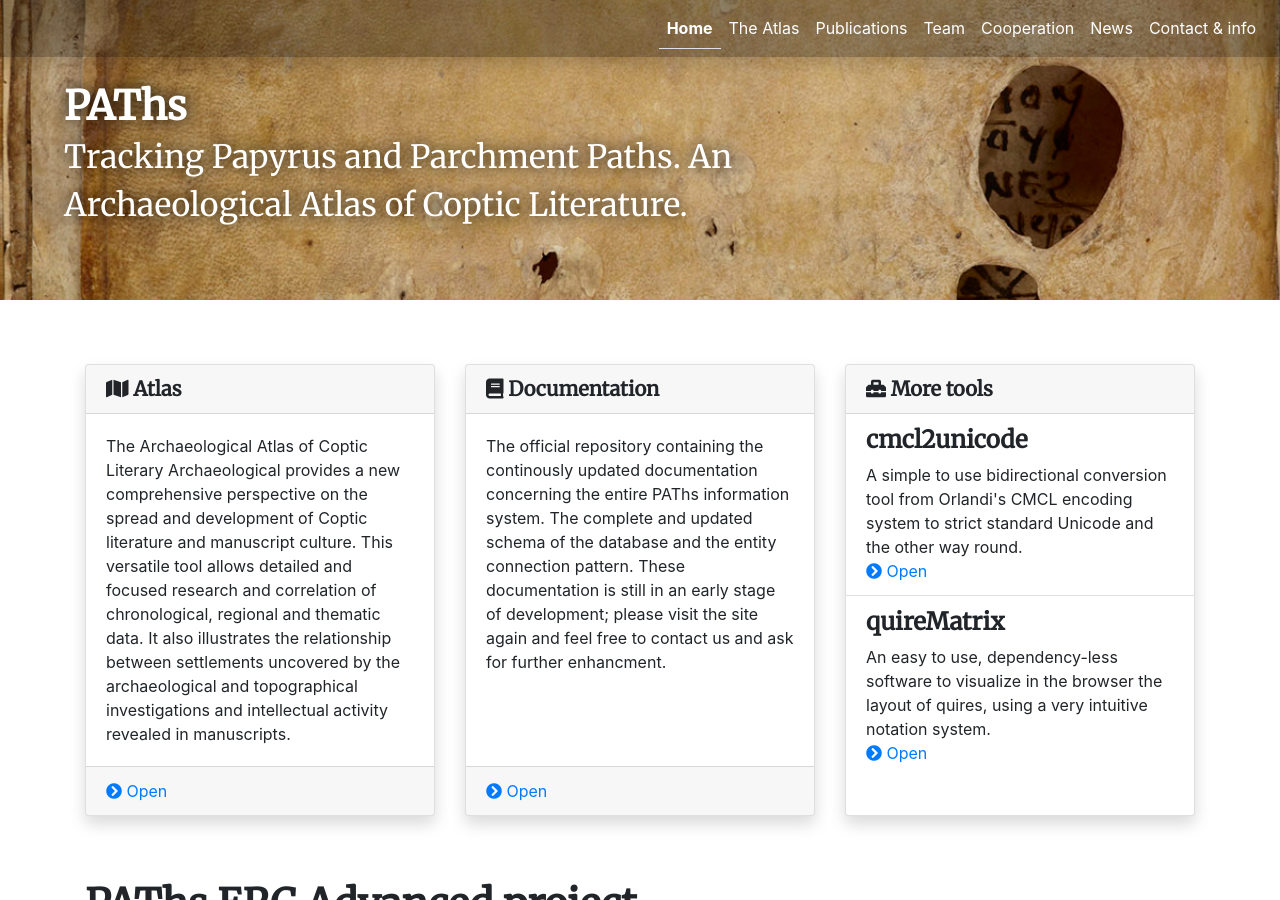
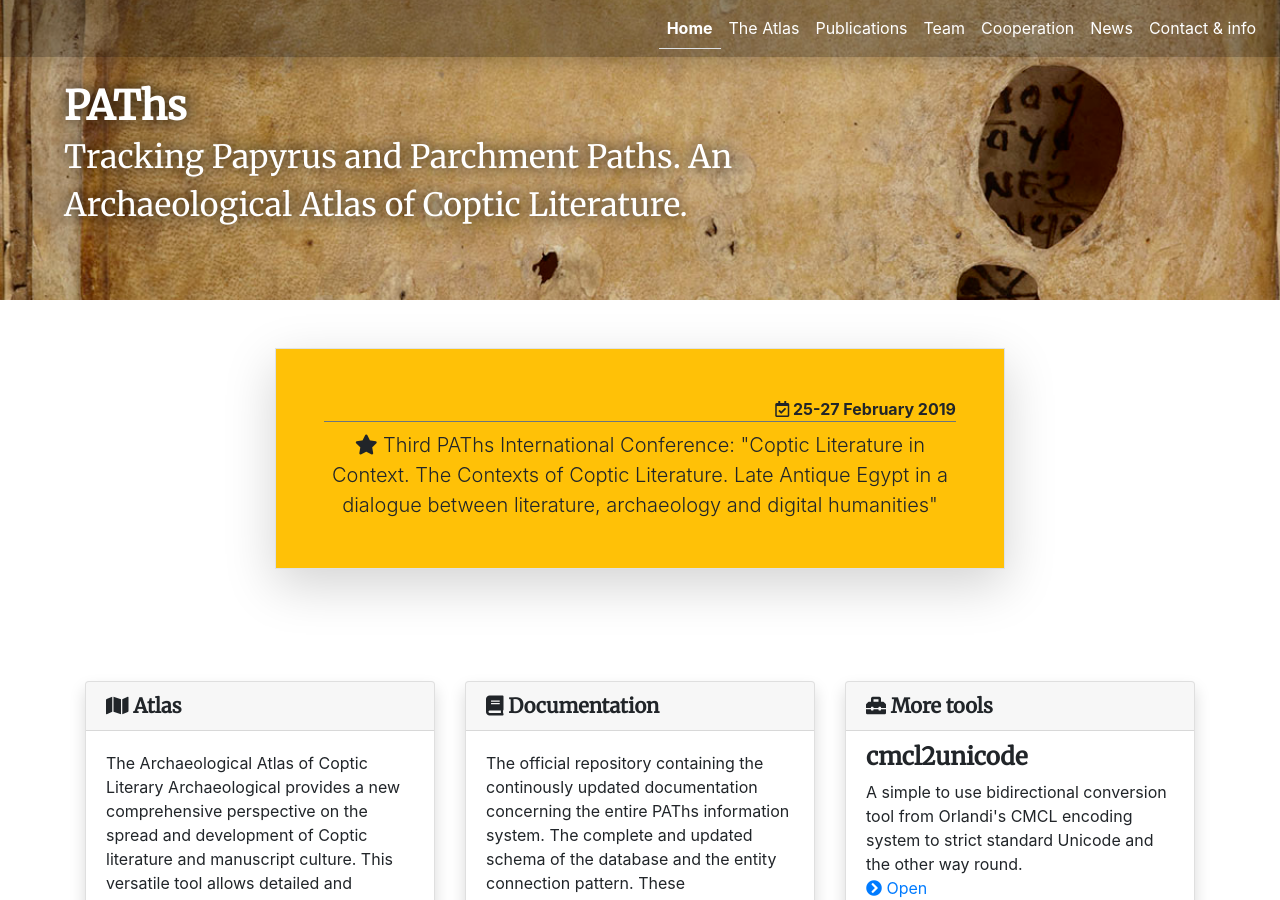
Before and after one commit to paths-erc/paths-erc, a Jekyll site: the page built from index.md, in a window 1280 px wide and 900 px high. Built offline with Jekyll 4.4.1, drawn with Linux system fonts in a browser that asks for light colours; nearby versions of some CDN libraries; our own code applies the rules of GitHub Pages for plain Markdown files.

```diff
--- a/_layouts/default.html
+++ b/_layouts/default.html
@@ -64,6 +64,28 @@
   </nav>
 
   {% if page.permalink == '/' %}
+
+  {% for art in site.news %}
+    {% if art.home %}
+    <div class="container">
+      <div class="row">
+        <div class="col-md-8 offset-md-2 my-5">
+          <div class="p-5 bg-warning shadow-lg border text-center">
+              {% if art.calendar %}
+                <div class="text-right border-bottom border-secondary mb-2">
+                  <strong><i class="far fa-calendar-check"></i> {{ art.calendar }}</strong>
+                </div>
+              {% endif %}
+            <a href="{{ art.url }}" class="text-body lead" title="{{ art.title }}">
+              <i class="fas fa-star"></i> {{ art.title }}
+            </a>
+          </div>
+        </div>
+      </div>
+    </div>
+    {% endif %}
+  {% endfor %}
+
   <div class="container my-5 py-3">
     <div class="row">
 
```
